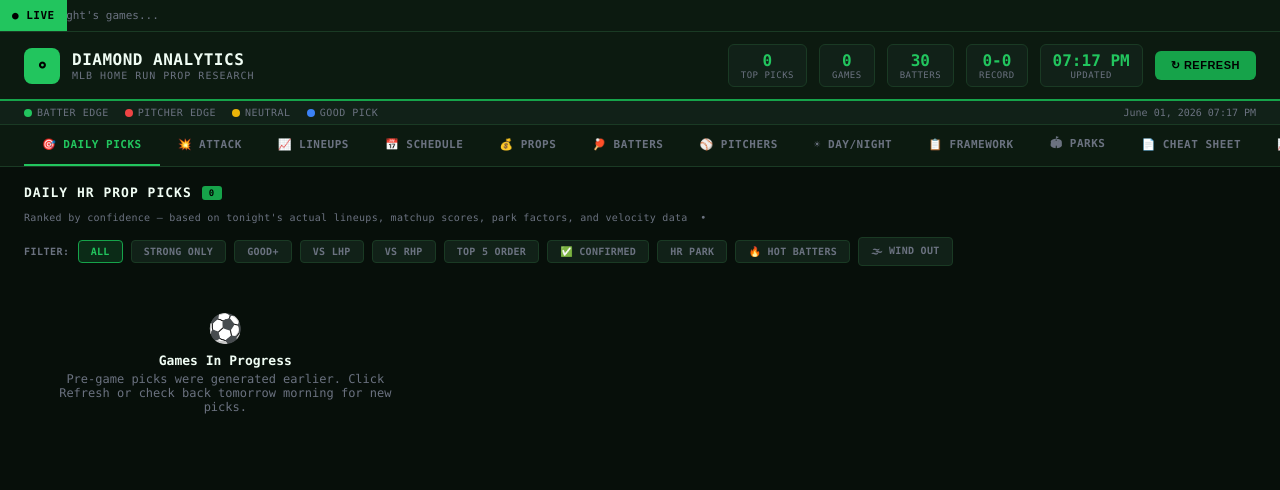
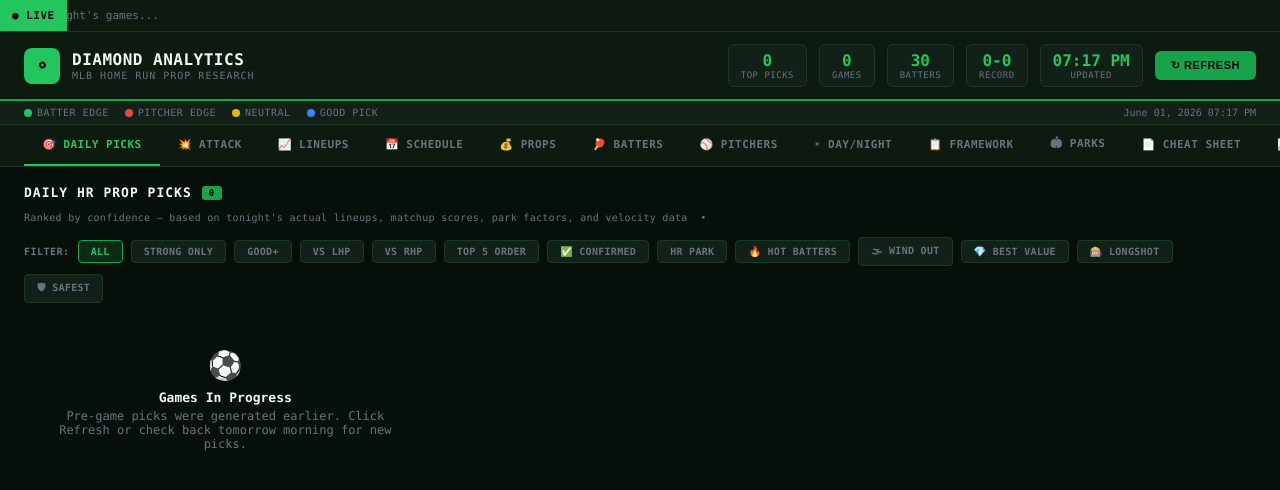
Before and after one commit to olivierjbaptiste/MLB-Prop-Dashboard, a Flask app: page / in a window 1280 px wide. Shown: the top 490 px of the page. Run offline with Flask 3, Linux system fonts and the light colour scheme.

Commit message:
Add +EV value badges and Best Value/Longshot/Safest tiers

```diff
--- a/templates/index.html
+++ b/templates/index.html
@@ -302,6 +302,9 @@
     <button class="filter-btn" onclick="setFilter('park',this)">HR Park</button>
     <button class="filter-btn" onclick="setFilter('hot',this)">&#128293; Hot Batters</button>
     <button class="filter-btn" onclick="setFilter('wind',this)">&#127787; Wind Out</button>
+    <button class="filter-btn" onclick="setFilter('value',this)">&#128142; Best Value</button>
+    <button class="filter-btn" onclick="setFilter('longshot',this)">&#127920; Longshot</button>
+    <button class="filter-btn" onclick="setFilter('safest',this)">&#128737; Safest</button>
   </div>
   <div class="picks-grid" id="picks-content">
     <div class="empty-state"><div class="icon">&#128197;</div><h3>Loading picks...</h3></div>
@@ -666,7 +669,16 @@
   return '';
 }
 
-// ── INIT HEADER STATS ─────────────────────────────────────────────
+// +EV value badge — shows when the model's HR probability beats the market price.
+function valueBadge(pick){
+  if(pick.edge_pct == null || pick.prop_odds == null) return '';
+  var e = pick.edge_pct;
+  var es = (e>0?'+':'')+e+'%';
+  if(e >= 5)   return ' <span title="Model edge vs market: '+es+'" style="font-size:10px;font-weight:800;color:#052e16;background:var(--green);border:1px solid var(--green2);padding:1px 6px;border-radius:3px">&#128293; STRONG VALUE '+es+'</span>';
+  if(e >= 1.5) return ' <span title="Model edge vs market: '+es+'" style="font-size:10px;font-weight:800;color:var(--green);background:rgba(34,197,94,0.14);border:1px solid rgba(34,197,94,0.35);padding:1px 6px;border-radius:3px">&#128142; +EV VALUE '+es+'</span>';
+  if(e <= -8)  return ' <span title="Market price shorter than the model implies: '+es+'" style="font-size:9px;font-weight:800;color:var(--gold);background:rgba(234,179,8,0.10);border:1px solid rgba(234,179,8,0.30);padding:1px 5px;border-radius:3px">&#9888; OVERPRICED</span>';
+  return '';
+}
 document.getElementById('stat-picks').textContent    = PICKS.length;
 // Show freshness indicator safely
 try {
@@ -830,6 +842,10 @@
   if(currentFilter === 'park')   return picks.filter(function(p){ return p.park_friendly===true&&p.park_factor>=1.10; });
   if(currentFilter === 'hot')    return picks.filter(function(p){ return p.form_adj&&p.form_adj>=8; });
   if(currentFilter === 'wind')   return picks.filter(function(p){ return p.weather&&p.weather.wind_score>=1&&!p.weather.dome; });
+  // Odds-driven tiers (only picks that have a market line)
+  if(currentFilter === 'value')    return picks.filter(function(p){ return p.edge_pct!=null && p.prop_odds!=null && p.edge_pct>0; }).sort(function(a,b){ return b.edge_pct-a.edge_pct; });
+  if(currentFilter === 'longshot') return picks.filter(function(p){ return p.prop_odds!=null && p.prop_odds>=400; }).sort(function(a,b){ return b.prop_odds-a.prop_odds; });
+  if(currentFilter === 'safest')   return picks.filter(function(p){ return p.prop_odds!=null && (p.matchup_score||0)>=58; }).sort(function(a,b){ return a.prop_odds-b.prop_odds; });
   return picks;
 }
 
@@ -1022,6 +1038,7 @@
       +' <span style="color:var(--muted)">('+pick.pitcher_hand+'HP)</span>'
       +' <span style="color:var(--muted)">&bull; '+pick.game+'</span>'
       +projHtml
+      +valueBadge(pick)
       +boostBadge(pick)
       +(formHtml?' <span style="background:rgba(34,197,94,0.1);border:1px solid rgba(34,197,94,0.2);padding:1px 5px;border-radius:3px;font-size:9px">'+formHtml+'</span>':'')
       +wxHtml+'</div></div></div>'
```
